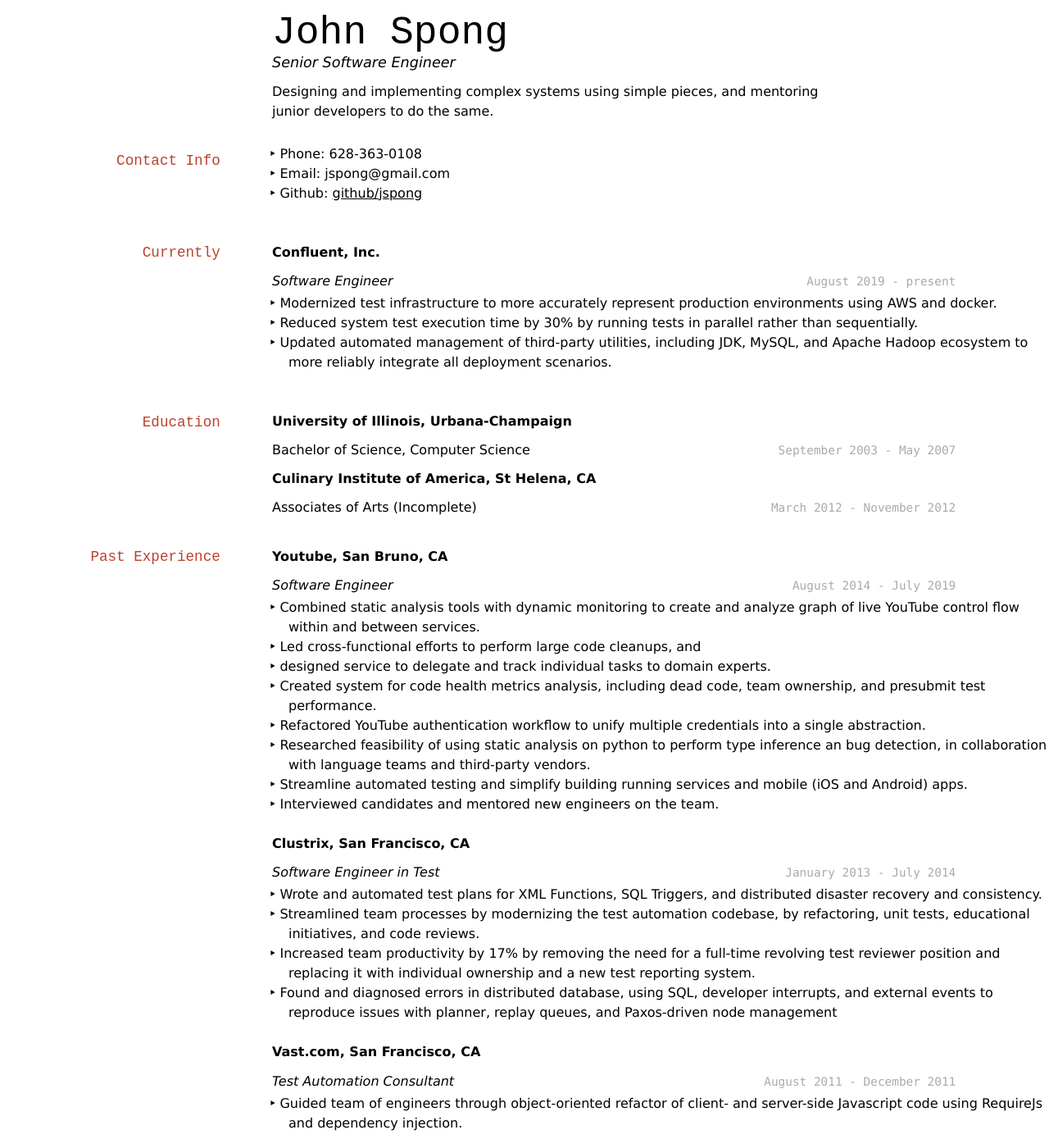
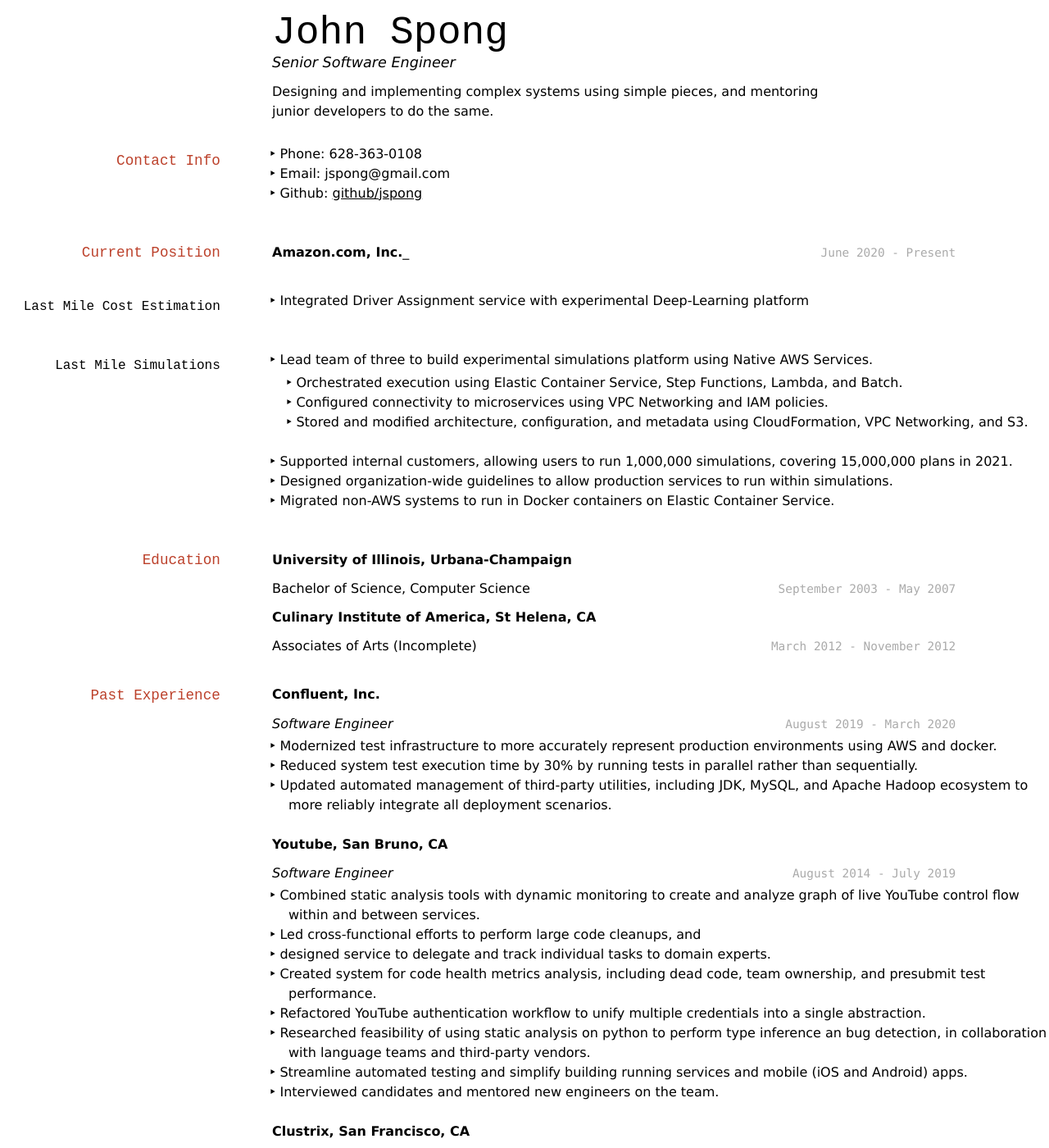
Before and after one commit to jspong/jspong.github.io, a Jekyll site: the page built from resume.md, in a window 1280 px wide and 1400 px high. Shown: the whole window at 82% size. Built offline with Jekyll 4.4.1, drawn with Linux system fonts in a browser that asks for light colours.

Commit message:
update resume and front page

```diff
--- a/resume.md
+++ b/resume.md
@@ -20,20 +20,24 @@
 * Email:       jspong@gmail.com
 * Github:      [github/jspong](https://github.com/jspong)
 
-## Currently
+## Current Position
 
-__Confluent, Inc.__
+__Amazon.com, Inc.___
+`June 2020 - Present`
 
-*Software Engineer*
-`August 2019 - present`
+### Last Mile Cost Estimation
 
-* Modernized test infrastructure to more accurately represent production
-    environments using AWS and docker.
-* Reduced system test execution time by 30% by running tests in parallel rather
-    than sequentially.
-* Updated automated management of third-party utilities, including JDK, MySQL,
-    and Apache Hadoop ecosystem to more reliably integrate all deployment
-    scenarios.
+* Integrated Driver Assignment service with experimental Deep-Learning platform
+
+### Last Mile Simulations
+
+* Lead team of three to build experimental simulations platform using Native AWS Services.
+  * Orchestrated execution using Elastic Container Service, Step Functions, Lambda, and Batch.
+  * Configured connectivity to microservices using VPC Networking and IAM policies.
+  * Stored and modified architecture, configuration, and metadata using CloudFormation, VPC Networking, and S3.
+* Supported internal customers, allowing users to run 1,000,000 simulations, covering 15,000,000 plans in 2021.
+* Designed organization-wide guidelines to allow production services to run within simulations.
+* Migrated non-AWS systems to run in Docker containers on Elastic Container Service.
 
 ## Education
 
@@ -48,6 +52,19 @@
 `March 2012 - November 2012`
 
 ## Past Experience
+
+__Confluent, Inc.__
+
+*Software Engineer*
+`August 2019 - March 2020`
+
+* Modernized test infrastructure to more accurately represent production
+    environments using AWS and docker.
+* Reduced system test execution time by 30% by running tests in parallel rather
+    than sequentially.
+* Updated automated management of third-party utilities, including JDK, MySQL,
+    and Apache Hadoop ecosystem to more reliably integrate all deployment
+    scenarios.
 
 __Youtube, San Bruno, CA__
 
```
Also changed, not shown: index.md (+10 -2 lines).
